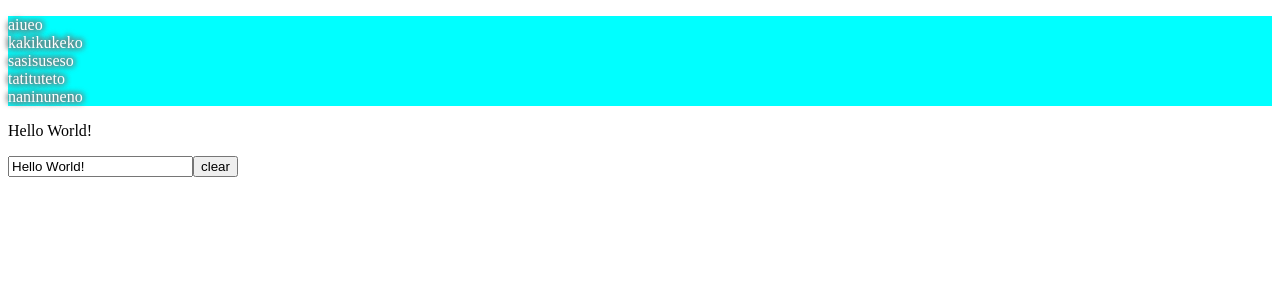
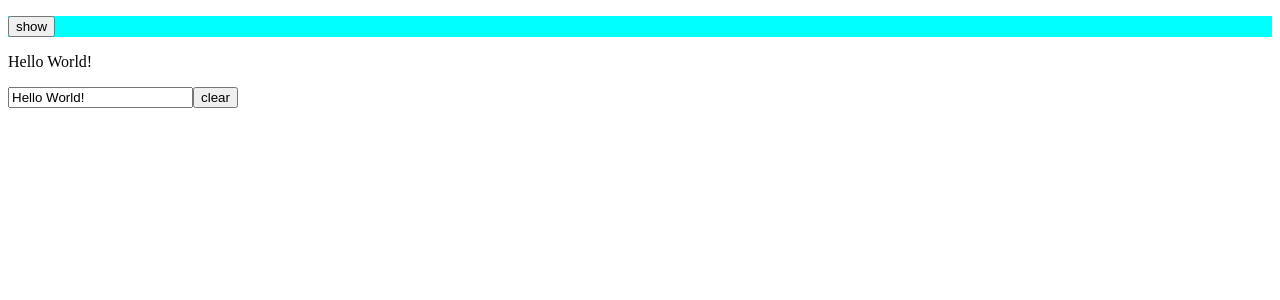
Before and after one commit to hiiragi-kaede/GameSNS, a Vue app: page / in a window 1280 px wide. Shown: the top 300 px of the page. Built offline with nearby package versions, Linux system fonts and the light colour scheme.

Commit message:
ボタンでヘッダーの表示を変更する機能を作成

```diff
--- a/src/components/myheader.vue
+++ b/src/components/myheader.vue
@@ -13,12 +13,31 @@
 
 <template>
     <div class="myheader">
-        <p class="headertext">
-            aiueo<br>
-            kakikukeko<br>
-            sasisuseso<br>
-            tatituteto<br>
-            naninuneno
+        <p class="headertext" id="headertext">
         </p>
+        <button v-if="b_state" @click="show" height="10">show</button>
+        <button v-else @click="hide" height="10">hide</button>
     </div>
 </template>
+
+<script>
+export default {
+  data(){
+    return{
+        b_state:true
+    }
+  },
+  methods:{
+    show(){
+        var h="aiueo<br>完成形";
+        document.getElementById('headertext').innerHTML=h;
+        this.b_state=false;
+    },
+    hide(){
+        var h="";
+        document.getElementById('headertext').innerHTML=h;
+        this.b_state=true;
+    }
+  }
+}
+</script>
```
Also changed, not shown: 1 other file (tests, documents, lock files or other folders).
